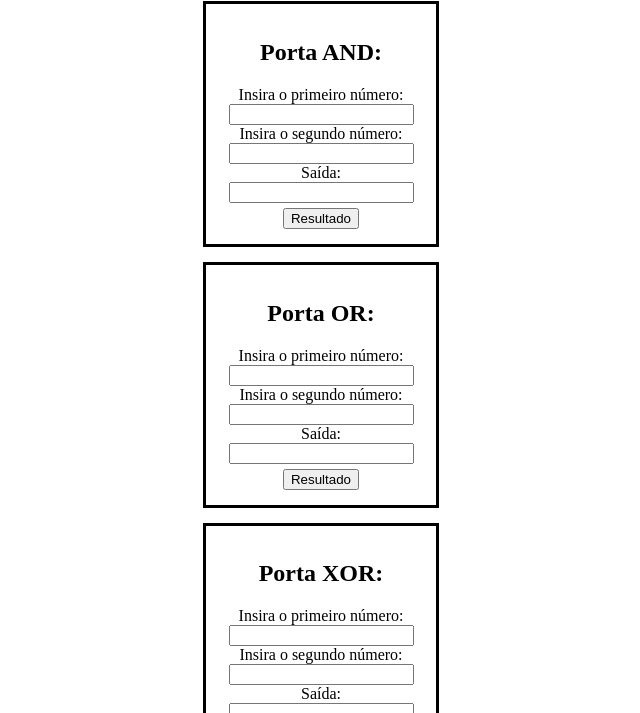
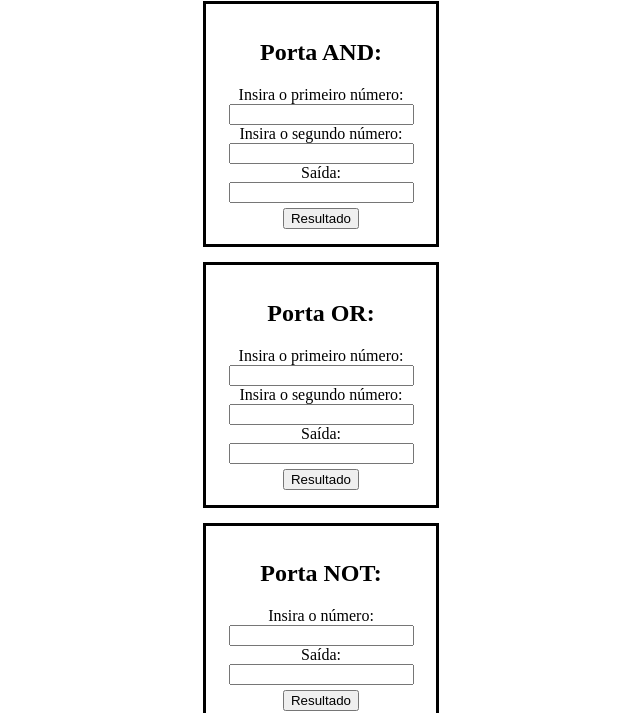
Before and after one commit to Diego-7/portas-logicas, a plain HTML site: page index.html in a window 1280 px wide. Shown: the part 87-800 px from the top of the page, without its empty margins (319-959 px from the left). Drawn offline with Linux system fonts and the light colour scheme.

Commit message:
inclusão da porta not

```diff
--- a/index.html
+++ b/index.html
@@ -32,6 +32,17 @@
         <label>Saída:</label>
         <input type="text" class="saida-or"/>
         <button type="button" class="resultBtn" onclick="orCalc()">Resultado</button>
+    </form>
+    </div>
+
+    <div class="porta-not">
+        <h2>Porta NOT:</h2>
+        <form name="notForm" action="" method="post">
+        <label>Insira o número:</label>
+        <input type="number" name="f_not"/><br />
+        <label>Saída:</label>
+        <input type="text" class="saida-not"/>
+        <button type="button" class="resultBtn" onclick="notCalc()">Resultado</button>
     </form>
     </div>
 
```
